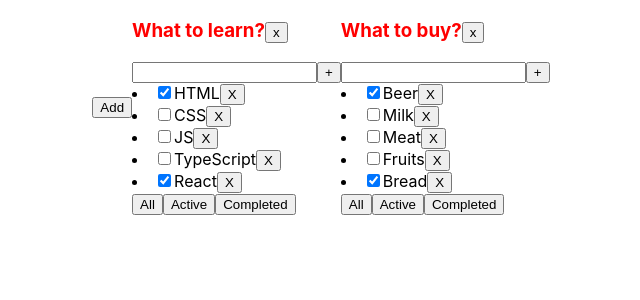
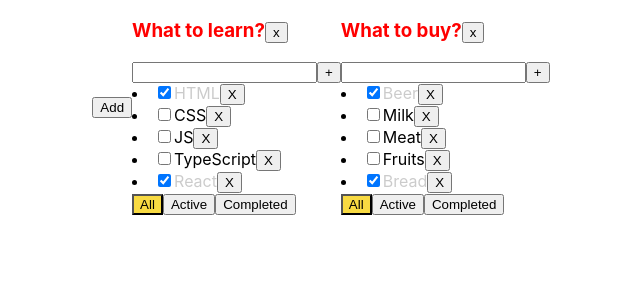
Before and after one commit to SRGREEN90/New-Todo-List, a React (Create React App) app: page / in a window 1280 px wide. Shown: the top 300 px of the page, without its empty margins (319-959 px from the left). Built offline with nearby package versions, Linux system fonts and the light colour scheme.

Commit message:
'added btnClass'

```diff
--- a/src/App.tsx
+++ b/src/App.tsx
@@ -41,7 +41,7 @@ function App() {
            {id: v1(), title: 'Bread', isDone: true}
        ],
    })
-
+  const [filter, setFilter] = useState<FilterValuesType>('all')
     //===================TodolistFunctions=======================
     let removeTodoLists = (todolistId: string) => {
        let copyState = todoLists.filter( tl => tl.id !== todolistId )
@@ -59,6 +59,7 @@ function App() {
         let updatedTodoLists = todoLists.map((tl) => tl.id === todolistId ?
             {...tl, filter: newFilter }: tl)
         setTodoLists(updatedTodoLists)
+        setFilter(newFilter)
     }
     let removeTasks = (taskId: string, todolistId: string) => {
       const copyState: NewTaskStateType = {...tasks} //делаем копию стейта
@@ -98,12 +99,13 @@ function App() {
                     id={tl.id}
                     title={tl.title}
                     tasks ={tasksForRender}
-                    filter={tl.filter}
                     addTask={addTask}
                     removeTasks={removeTasks}
                     changeFilter={changeFilter}
                     changeTaskStatus={changeTaskStatus}
                     removeTodoLists={removeTodoLists}
+                    filter={filter}
+                    //setFilter={setFilter}
                 />
             </div>
         )
--- a/src/components/TodoList.module.css
+++ b/src/components/TodoList.module.css
@@ -1,3 +1,10 @@
 .todo {
 
 }
+.isDone{
+    opacity: 20%;
+}
+
+.active{
+    background-color: #f8da42;
+}
--- a/src/components/Todolist.tsx
+++ b/src/components/Todolist.tsx
@@ -11,8 +11,8 @@ type TodolistPropsType = {
     removeTasks: (taskId: string, todolistId: string)=> void
     addTask: (newTitle: string, todolistId: string) => void
     changeTaskStatus: (taskId: string, newIsDone: boolean, todolistId: string) => void
-    filter: string
     removeTodoLists: (todolistId: string) => void
+    filter: FilterValuesType
 }
 
 const Todolist: FC<TodolistPropsType> = ({
@@ -23,15 +23,21 @@ const Todolist: FC<TodolistPropsType> = ({
                id,
                addTask,
                changeTaskStatus,
-               removeTodoLists
+               removeTodoLists,
+               filter,
 } ) => {
    let [taskTitle, setTaskTitle] = useState<string>('')
+   let [error, setError] = useState<boolean>(false)
 
    let onChangeTitle = (e: ChangeEvent<HTMLInputElement>) => {
        setTaskTitle(e.currentTarget.value)
    }
     let addTaskTitle = () => {
-        addTask(taskTitle, id)
+       const trimmedTitle = taskTitle.trim()
+        if(trimmedTitle) {
+            addTask(trimmedTitle, id)
+        }
+
         setTaskTitle('')
     }
     let onKeyPressHandler = (e: KeyboardEvent<HTMLInputElement>) => {
@@ -39,20 +45,23 @@ const Todolist: FC<TodolistPropsType> = ({
               addTaskTitle()
           }
     }
+    let btnClass = (newFilter: FilterValuesType) => filter === newFilter ? s.active : ''
 
-    let TasksForRender = tasks.map(t => {
+    let TasksForRender = tasks.map(task => {
         let onCheckedHandler = (e: ChangeEvent<HTMLInputElement>) => {
-            changeTaskStatus(t.id, e.currentTarget.checked, id)
+            changeTaskStatus(task.id, e.currentTarget.checked, id)
         }
-        let removeTaskHandler = () => removeTasks(t.id, id)
+        let removeTaskHandler = () => removeTasks(task.id, id)
+        const getClasses = ( )=> task.isDone ? s.isDone : ''
+
         return(
-            <li key={t.id}>
+            <li key={task.id} >
                 <input
                     type='checkbox'
-                    checked={t.isDone}
+                    checked={task.isDone}
                     onChange={onCheckedHandler}
                 />
-                <span>{t.title}</span>
+                <span className={getClasses()}>{task.title}</span>
                 <button onClick={removeTaskHandler}>X</button>
             </li>
 
@@ -73,9 +82,18 @@ const Todolist: FC<TodolistPropsType> = ({
                {TasksForRender}
            </div>
         <div>
-            <button onClick={() => changeFilter(id,'all')}>All</button>
-            <button onClick={() => changeFilter(id,'active')}>Active</button>
-            <button onClick={() => changeFilter(id,'completed')}>Completed</button>
+            <button
+               // className={filter === "all" ? s.active : ''}
+                className={btnClass("all")}
+                onClick={() => changeFilter(id,'all')}>All</button>
+            <button
+                //className={filter === "active" ? s.active : ''}
+                className={btnClass("active")}
+                onClick={() => changeFilter(id,'active')}>Active</button>
+            <button
+                   // className={filter === "completed" ? s.active : ''}
+                    className={btnClass("completed")}
+                onClick={() => changeFilter(id,'completed')}>Completed</button>
         </div>
 
         </div>
```
